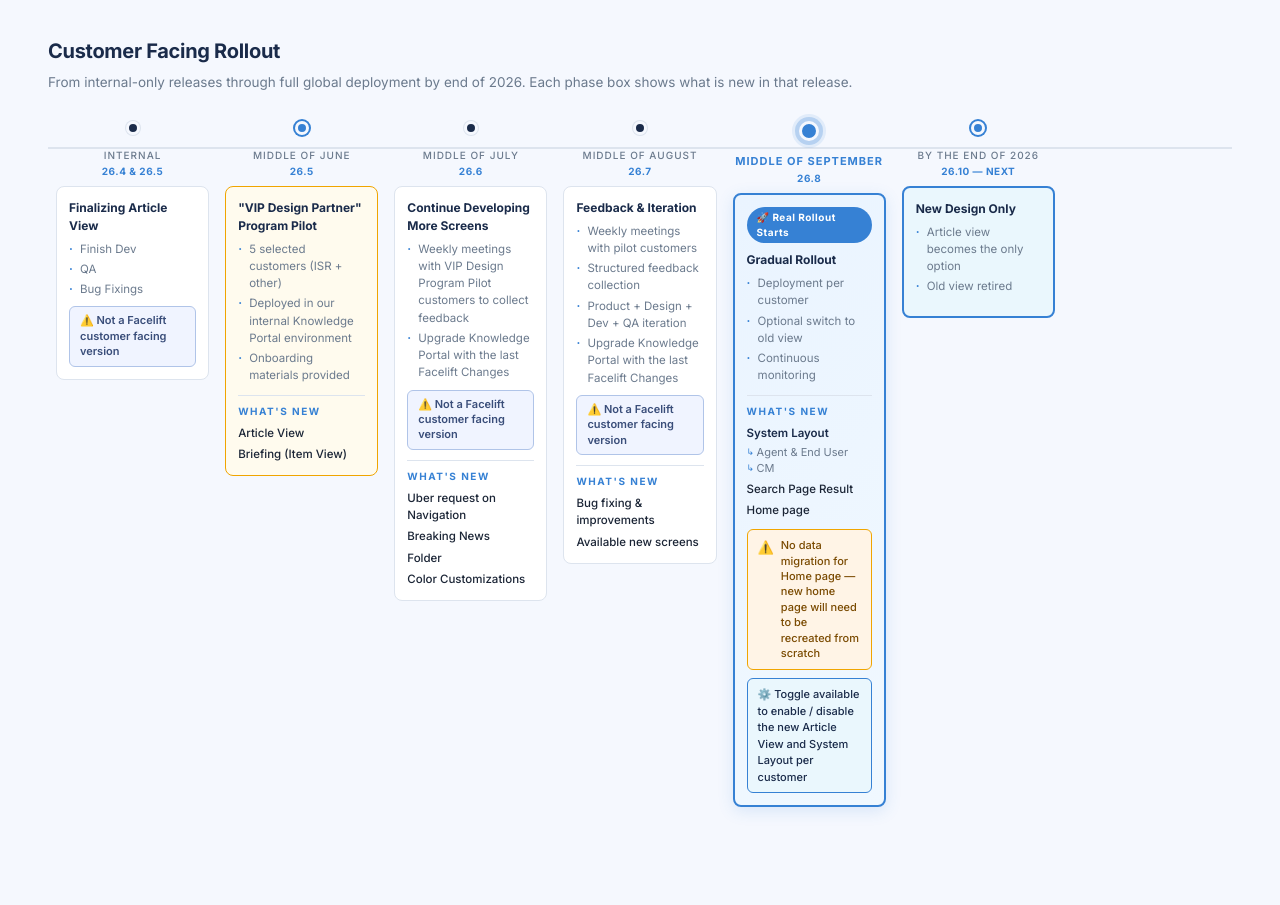
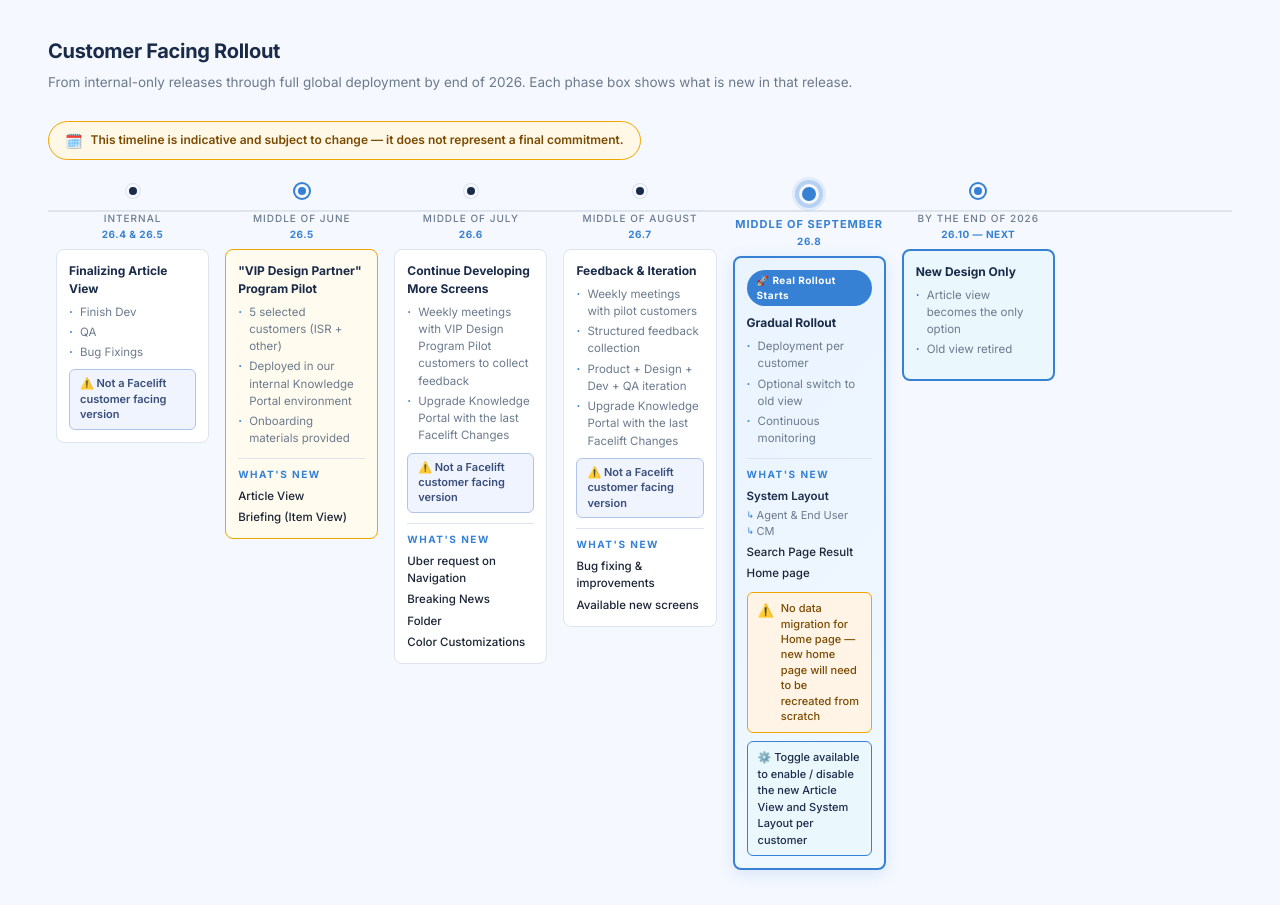
Before and after one commit to jenniferbens/faceliftrollup, a plain HTML site: page index.html in a window 1280 px wide. Shown: the part 3420-4325 px from the top of the page. Drawn offline with Linux system fonts and the light colour scheme.

Commit message:
Update index.html

```diff
--- a/index.html
+++ b/index.html
@@ -221,6 +221,14 @@
     border-radius:6px; font-size:11px; color:var(--navy); font-weight:500;
   }
 
+  .timeline-disclaimer {
+    display:inline-flex; align-items:center; gap:8px;
+    margin-bottom:24px; padding:8px 16px;
+    background:#fff8e6; border:1px solid #f0a500; border-radius:20px;
+    font-size:12px; font-weight:600; color:#7a4a00;
+  }
+  .timeline-disclaimer-icon { font-size:14px; flex-shrink:0; }
+
   .not-cf-note {
     margin-top:8px; padding:6px 10px;
     background:#f0f4ff; border:1px solid #b0c4e8; border-radius:6px;
@@ -407,6 +415,11 @@
   <div class="timeline-section">
     <div class="section-title">Customer Facing Rollout</div>
     <p class="section-sub">From internal-only releases through full global deployment by end of 2026. Each phase box shows what is new in that release.</p>
+
+    <div class="timeline-disclaimer">
+      <span class="timeline-disclaimer-icon">🗓️</span>
+      <span>This timeline is indicative and subject to change — it does not represent a final commitment.</span>
+    </div>
 
     <div class="timeline-grid">
 
```
